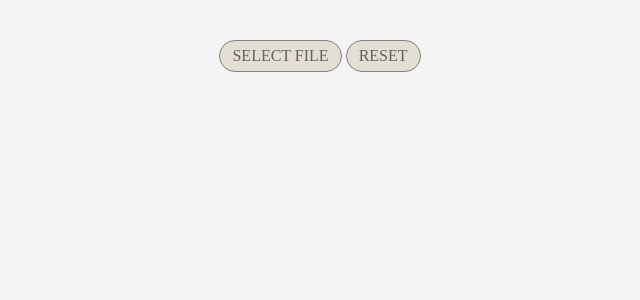
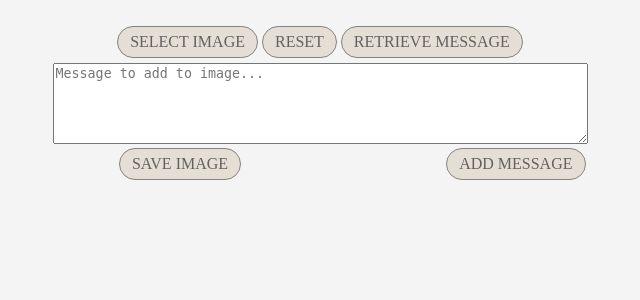
Before and after one commit to LondonJim/Binary-Steganography, a PHP site: page / in a window 1280 px wide. Shown: the top 300 px of the page, without its empty margins (320-960 px from the left). Run offline with PHP 8.4, Linux system fonts and the light colour scheme.

Commit message:
chore: add and position html buttons

```diff
--- a/index.html
+++ b/index.html
@@ -22,11 +22,30 @@
     </div>
     <div class="top-row">
       <label for="file-upload" class="custom-button">
-        SELECT FILE
+        SELECT IMAGE
       </label>
       <input id="file-upload" type='file' onchange="main.displayImage.onFileSelected(this)"/>
       <label id="reset-btn-label" for="reset" class="custom-button">
         RESET
+      </label>
+      <input id="reset" type='button'/>
+      <label id="reset-btn-label" for="reset" class="custom-button">
+        RETRIEVE MESSAGE
+      </label>
+      <input id="reset" type='button'/>
+    </div>
+    <div class="middle-row">
+      <form style="padding: 5px 0px 0px 0px">
+        <textarea name="message-to-add" cols="64" rows="5" placeholder="Message to add to image..."></textarea><br>
+        <label for="submit-message" class="custom-button" style="float: right;">
+          ADD MESSAGE
+        </label>
+        <input id="submit-message" type="submit">
+      </form>
+    </div>
+    <div class="bottom-row">
+      <label id="reset-btn-label" for="reset" class="custom-button" style="margin: -32px 280px 0px 0px; padding: 6px 12px">
+        SAVE IMAGE
       </label>
       <input id="reset" type='button'/>
     </div>
--- a/public/styles.css
+++ b/public/styles.css
@@ -8,7 +8,7 @@ body {
 }
 
 .column {
-  padding: 5px;
+  padding: 0px;
 }
 
 #SourceImage {
@@ -27,13 +27,22 @@ body {
   justify-content: center;
 }
 
+.middle-row {
+  display: flex;
+  justify-content: center;
+}
+
+.bottom-row {
+  display: flex;
+  justify-content: center;
+}
+
 .custom-button {
   background-color: #DCD0C0;
   color: black;
-  padding: 10px 20px;
   text-align: center;
   text-decoration: none;
-  margin: 4px 2px;
+  margin: 0px 2px;
   border-radius: 16px;
   border: 1px solid #373737;
   display: inline-block;
@@ -54,3 +63,7 @@ input[type="file"] {
 input[type="button"] {
     display: none;
 }
+
+input[type="submit"] {
+    display: none;
+}
--- a/src/writeToImage.js
+++ b/src/writeToImage.js
@@ -35,7 +35,6 @@ class WriteToImage {
     }
     image.putImageData(imageData, 0, 0)
 
-    console.log(imageData.data)
     return imageData.data
   }
 
```
Also changed, not shown: spec/WriteToImageSpec.js (+1 -1 lines).
